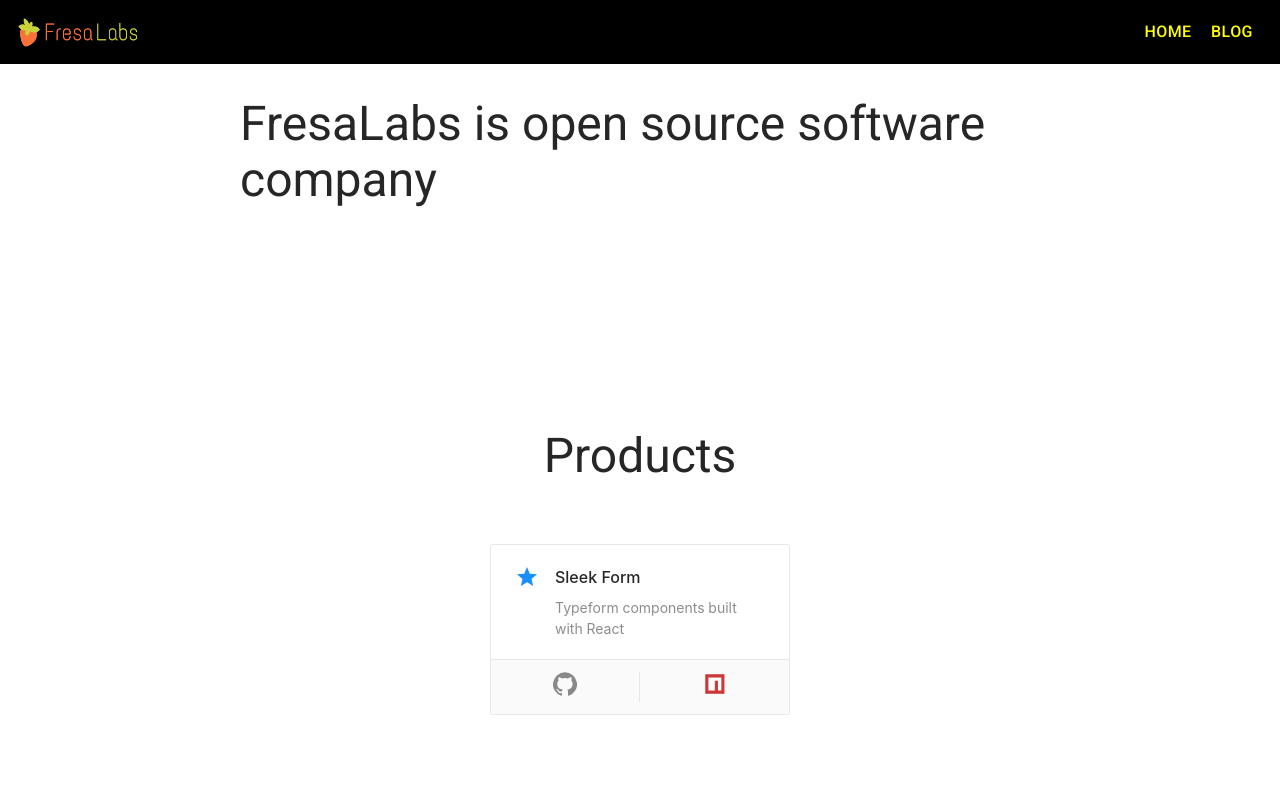
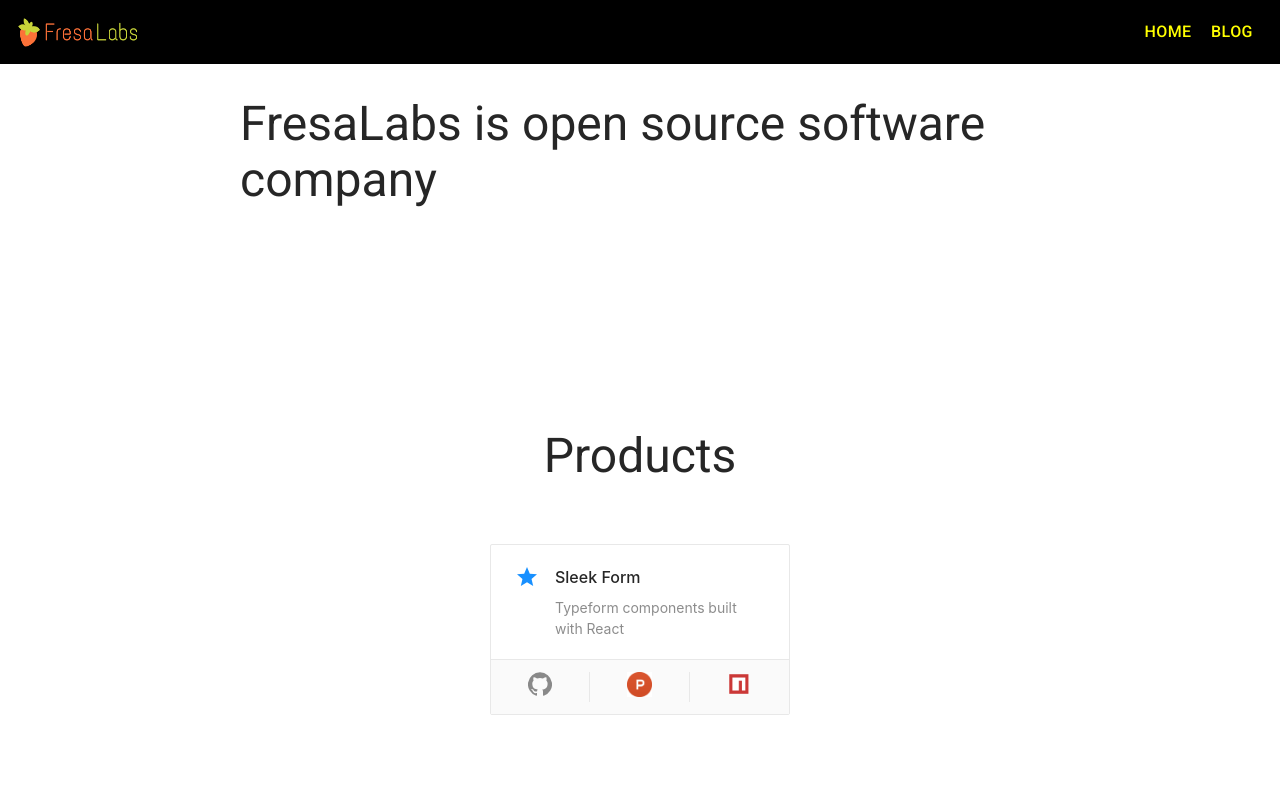
Before and after one commit to fresalabs/fresalabs-website, a React (Create React App) app: page /home in a window 1280 px wide. Shown: the top 800 px of the page. Built offline with nearby package versions, Linux system fonts and the light colour scheme.

Commit message:
added products hunt link

```diff
--- a/src/App.tsx
+++ b/src/App.tsx
@@ -4,8 +4,6 @@
 import { primaryNavigationRoutes } from './layouts/contants';
 import Home from './home/Home';
 import Blog from './blog/Blog';
-import Register from './register/Register';
-import Login from './login/Login';
 
 const app = [
   {
--- a/src/home/Home.tsx
+++ b/src/home/Home.tsx
@@ -2,7 +2,6 @@
 import { Row, Col } from 'antd';
 import styled from 'styled-components';
 import { Typography } from '@material-ui/core';
-import { fresalabsPrimaryBlue } from '../colors';
 import Products from './Products';
 
 const GitContainer = styled.div`
--- a/src/home/Products.tsx
+++ b/src/home/Products.tsx
@@ -5,19 +5,17 @@
 import StarIcon from '@material-ui/icons/Star';
 import GitHubIcon from '@material-ui/icons/GitHub';
 import { Typography } from '@material-ui/core';
+import ProductsHuntIcon from './producthunt.png';
 import NpmIcon from './npm.png';
 
 const { Meta } = Card;
 
-const Container = styled.div``;
 const Header = styled(Typography)`
   text-align: center;
   &.MuiTypography-root {
     margin: 60px 0;
   }
 `;
-
-const Product = styled(Card)``;
 
 const ProductsContainer = styled.div`
   display: flex;
@@ -30,6 +28,7 @@
   description: string;
   siteLink: string;
   githubLink: string;
+  productsHuntLink: string;
   npmLink?: string;
 }
 
@@ -39,6 +38,8 @@
     githubLink: 'https://github.com/fresalabs/sleekform',
     siteLink: 'https://sleekform.fresalabs.com',
     npmLink: 'https://www.npmjs.com/package/@fresalabs/sleekform',
+    productsHuntLink:
+      'https://www.producthunt.com/posts/sleekform?utm_source=badge-featured&utm_medium=badge&utm_souce=badge-sleekform',
     description: 'Typeform components built with React',
   },
 ];
@@ -51,15 +52,28 @@
         <ProductsContainer>
           {map(
             (product: Product) => (
-              <Product
+              <Card
                 style={{ width: 300 }}
                 actions={[
                   <a key="github" href={product.githubLink}>
                     <GitHubIcon />
                   </a>,
+                  product.productsHuntLink && (
+                    <a key="npm" href={product.productsHuntLink}>
+                      <img
+                        src={ProductsHuntIcon}
+                        alt="Sleekform - Fully customizable Typeform components | Product Hunt"
+                        style={{ width: 25, height: 25 }}
+                      />
+                    </a>
+                  ),
                   product.npmLink && (
                     <a key="npm" href={product.npmLink}>
-                      <img style={{ width: 20, height: 20 }} src={NpmIcon} />
+                      <img
+                        style={{ width: 20, height: 20 }}
+                        src={NpmIcon}
+                        alt="Sleekform - Fully customizable Typeform components | NPM"
+                      />
                     </a>
                   ),
                 ]}
@@ -67,7 +81,7 @@
                 <a href={product.siteLink}>
                   <Meta avatar={<StarIcon />} title={product.name} description={product.description} />
                 </a>
-              </Product>
+              </Card>
             ),
             products
           )}
--- a/src/layouts/components/WaveBorder.tsx
+++ b/src/layouts/components/WaveBorder.tsx
@@ -1,6 +1,5 @@
 import React from 'react';
 import { withStyles } from '@material-ui/core';
-import styled, { StyledFunction } from 'styled-components';
 
 const styles = {
   waves: {
```
Also changed, not shown: src/home/producthunt.png (added).
